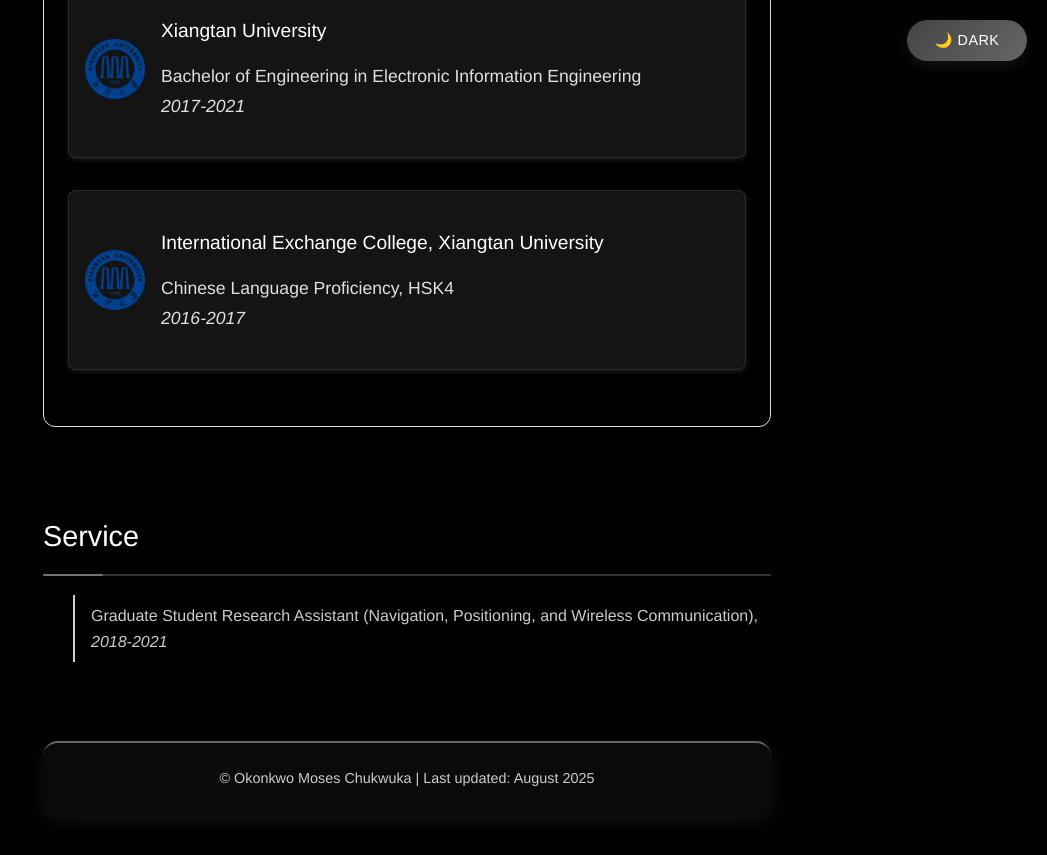
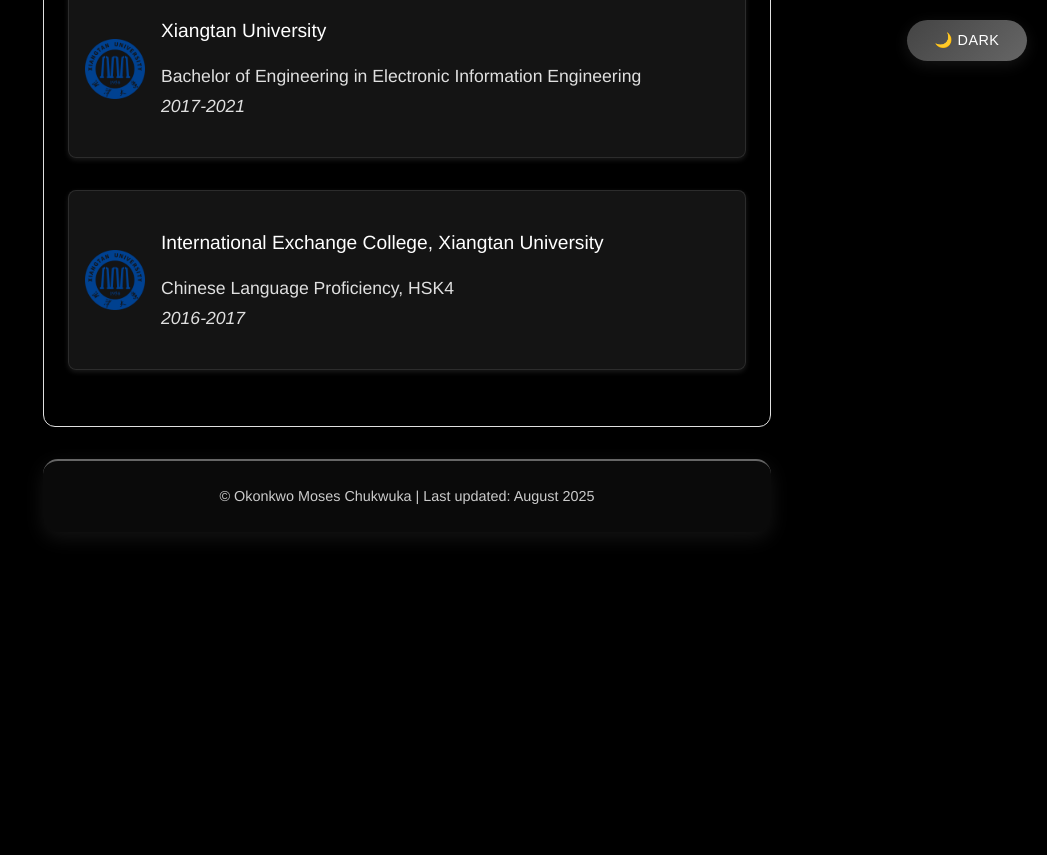
Before and after one commit to MosesChuka/MosesChuka.github.io, a Jekyll site: the page built from index.md, in a window 1280 px wide and 900 px high, scrolled down 3532 px. Shown: the top 855 px of the window, without its empty margins (233-1280 px from the left). Built offline with Jekyll 4.4.1, drawn with Linux system fonts in a browser that asks for light colours; our own code applies the rules of GitHub Pages for plain Markdown files; after the commit the page ends 4150 px from its top, so only the background shows below that.

Commit message:
remove service

```diff
--- a/index.md
+++ b/index.md
@@ -124,12 +124,12 @@
 </div>
 </section>
 
-<section class="teaching-service">
+<!-- <section class="teaching-service">
 <h2>Service</h2>
 <ul>
-<li>Graduate Student Research Assistant (Navigation, Positioning, and Wireless Communication), <em>2018-2021</em></li>
+<li>Lab Assistant (Navigation, Positioning, and Wireless Communication), <em>2018-2021</em></li>
 </ul>
-</section>
+</section> -->
 
 <footer>© Okonkwo Moses Chukwuka | Last updated: August 2025</footer>
 </div>
```
